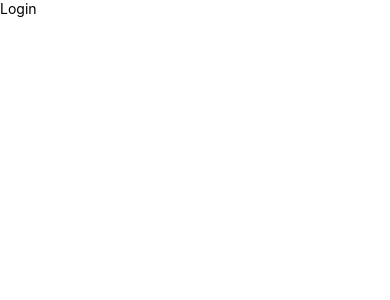
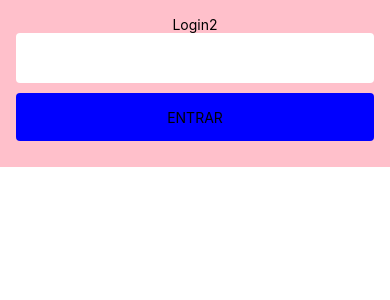
Before and after one commit to sandemberg/vendas2023, a React Native app: screen / in a window 390 px wide. Shown: the top 300 px of the page. Built offline with nearby package versions, Linux system fonts and the light colour scheme.

Commit message:
feat: criado botao global

```diff
--- /dev/null
+++ b/src/modules/login/login.style.ts
@@ -0,0 +1,13 @@
+import styled from "styled-components/native";
+
+
+export const ContainerLogin = styled.View`
+    height: 100%;
+    width: 100%;
+    background-color: pink;
+    justify-content: center;
+    align-items: center ;
+    padding: 16px;
+
+
+`;
--- a/src/modules/login/screens/Login.tsx
+++ b/src/modules/login/screens/Login.tsx
@@ -1,9 +1,22 @@
 import { View, Text } from "react-native"
+import { ContainerLogin } from "../login.style";
+import InputGlobal from "../../../shared/components/input/Input";
+import ButtonGlobal from "../../../shared/components/button/Button";
+
 
 const Login = () => {
+    const handleOnPress = () => {
+        console.log('clicou')
+    }
+
     return (
         <View>
-            <Text>Login</Text>
+            <ContainerLogin>
+                <Text>Login2</Text>
+                <InputGlobal />
+                <ButtonGlobal marginn='10px' title="ENTRAR" onPress={handleOnPress}/>
+            </ContainerLogin>
+
         </View>
     )
 
--- /dev/null
+++ b/src/shared/components/button/Button.tsx
@@ -0,0 +1,17 @@
+import { Text, TouchableOpacity, TouchableOpacityProps } from "react-native";
+import { ButtonContainer } from "./button.style";
+
+interface ButtonProps extends TouchableOpacityProps {
+    title: string;
+    marginn?: string;
+}
+
+const ButtonGlobal = ({title, marginn, ...props}: ButtonProps) => {
+    return (
+        <ButtonContainer marginn={marginn} {...props}>
+            <Text>{title}</Text>
+        </ButtonContainer>
+    )
+
+};
+export default ButtonGlobal;
--- /dev/null
+++ b/src/shared/components/button/button.style.ts
@@ -0,0 +1,16 @@
+import styled from "styled-components/native";
+
+interface  ButtonContainerProps {
+    marginn?: string
+}
+
+export const ButtonContainer = styled.TouchableOpacity<ButtonContainerProps>`
+    width: 100%;
+    height: 48px;
+    border-radius: 4px;
+    background-color: blue;
+    justify-content: center;
+    align-items: center;
+
+        ${(props) => (props.marginn ? `margin: ${props.marginn};` : '')}
+`;
--- /dev/null
+++ b/src/shared/components/input/Input.tsx
@@ -0,0 +1,12 @@
+import { TextInputProps } from "react-native/types";
+import { ContainerInput } from "./input.style";
+
+type InputProps = TextInputProps;
+
+const InputGlobal = ({...props}: InputProps) => {
+    return (
+        <ContainerInput {...props}/>
+    )
+}
+
+export default InputGlobal;
--- /dev/null
+++ b/src/shared/components/input/input.style.ts
@@ -0,0 +1,10 @@
+import styled from "styled-components/native";
+
+export const ContainerInput = styled.TextInput`
+    width: 100%;
+    height: 50px;
+    padding: 16px;
+    background-color: white;
+    color: #888;
+    border-radius: 4px;
+`;
```
